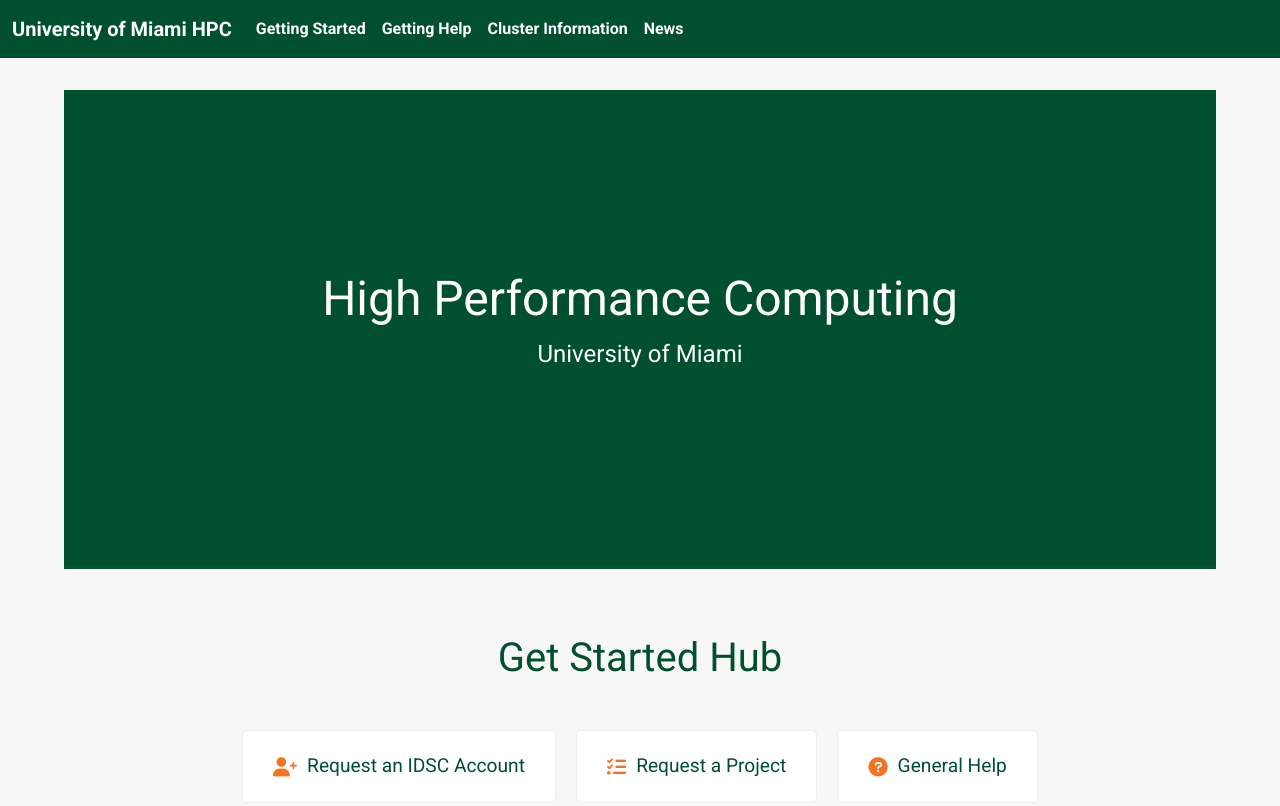
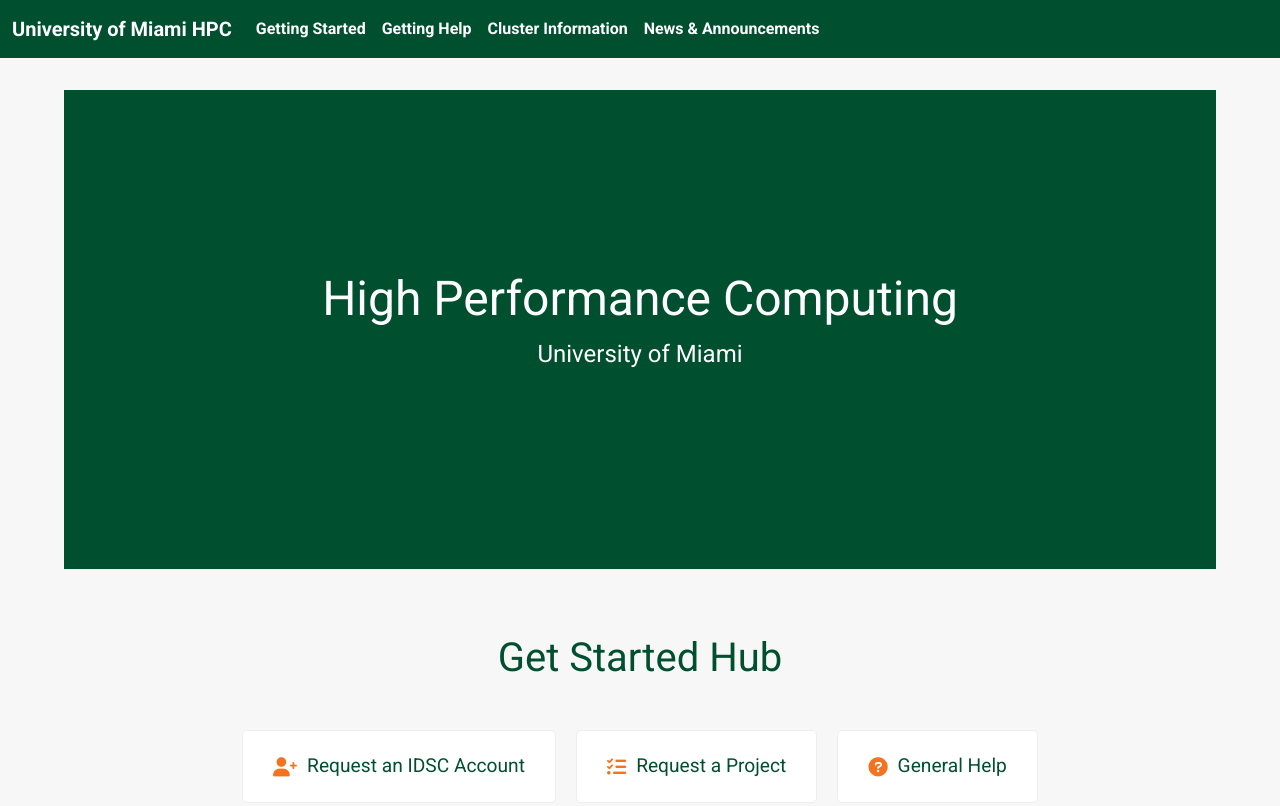
Before and after one commit to um-acs/web, a plain HTML site: page index.html in a window 1280 px wide. Shown: the top 806 px of the page. Drawn offline with nearby package versions, Linux system fonts and the light colour scheme.

Commit message:
feat: update news nav link text

```diff
--- a/index.html
+++ b/index.html
@@ -30,7 +30,7 @@
                             <a class="nav-link" href="#cluster-info">Cluster Information</a>
                         </li>
                         <li class="nav-item">
-                            <a class="nav-link" href="#news">News</a>
+                            <a class="nav-link" href="#news">News & Announcements</a>
                         </li>
                     </ul>
                 </div>
```
